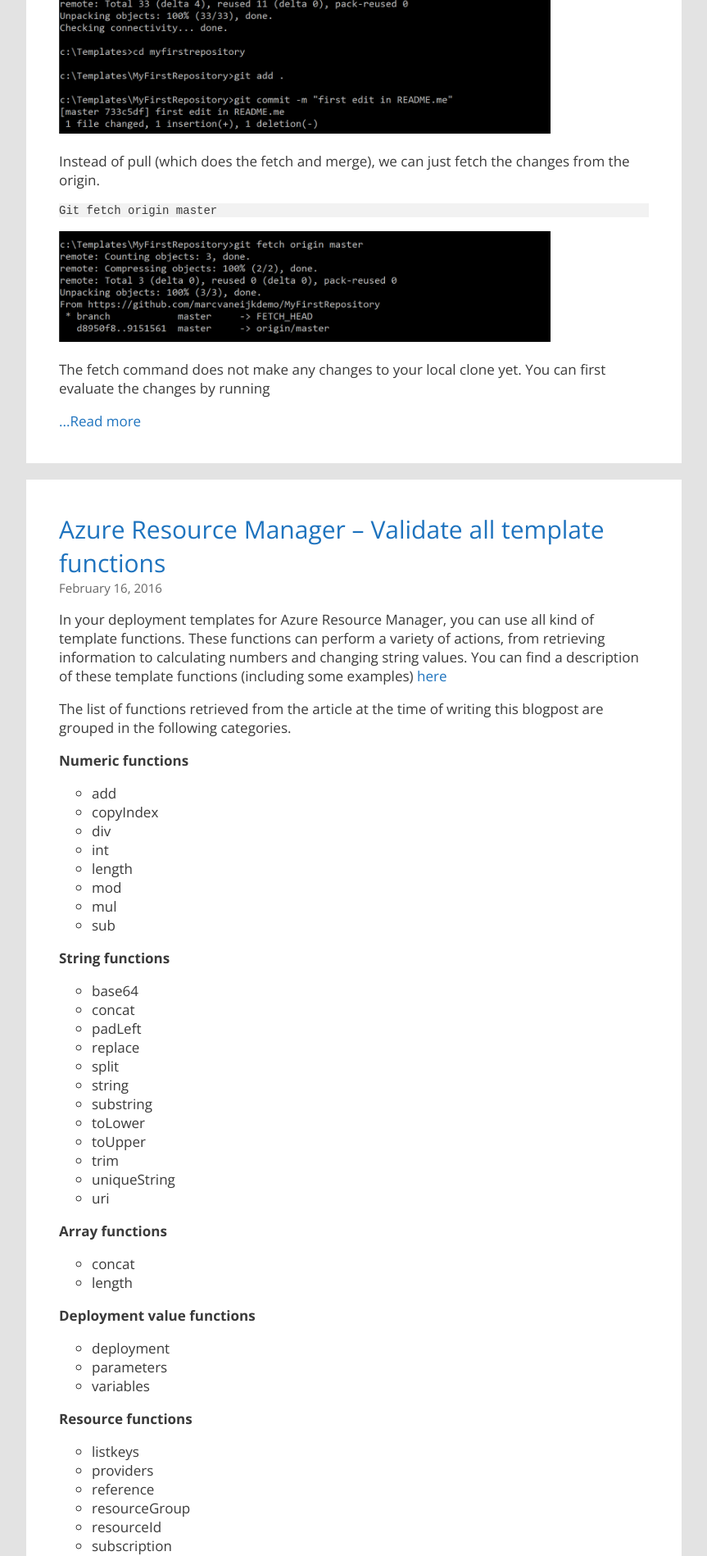
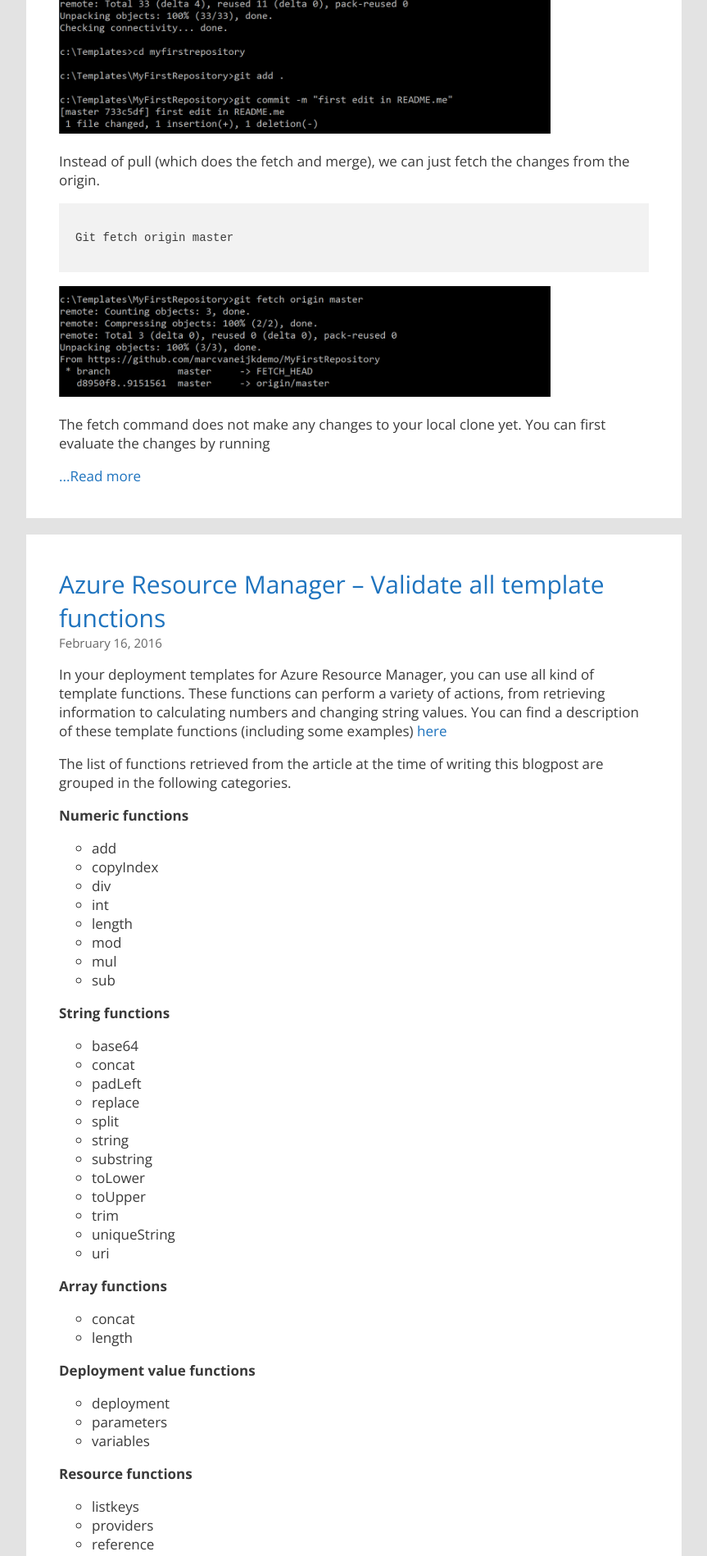
Before and after one commit to marcvaneijk/marcvaneijk.old, a Jekyll site: the page built from index.html, in a window 1280 px wide. Shown: the part 714-2612 px from the top of the page at 82% size, without its empty margins (58-921 px from the left). Built offline with Jekyll 4.4.1, drawn with Linux system fonts in a browser that asks for light colours; nearby versions of some CDN libraries; the list of posts is cut into pages by our own code.

Commit message:
Update code.css

```diff
--- a/css/code.css
+++ b/css/code.css
@@ -8,8 +8,9 @@ code.highlighter-rouge {
 
 /* codeblock */
 
-.highlight  {
+div.highlighter-rouge  {
   background: #f2f2f2;
+  padding: 20px;
   font-family: Consolas, "Liberation Mono", Menlo, Courier, monospace;
   font-size: 14px;
 }
```
